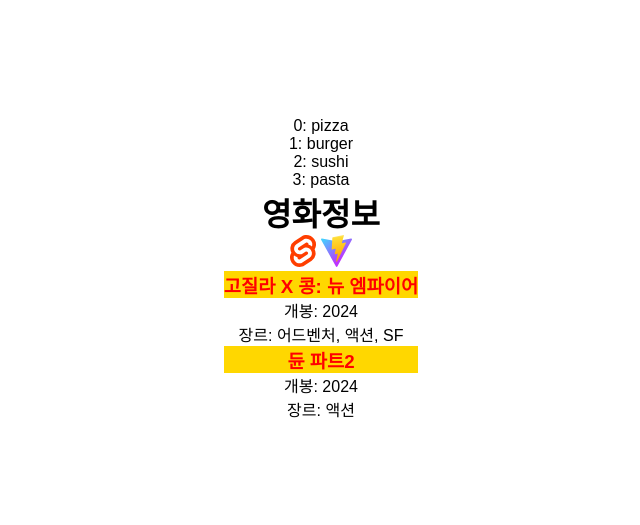
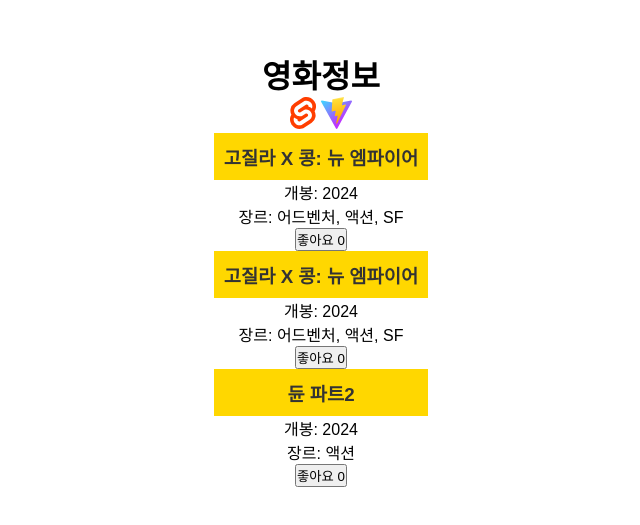
Before and after one commit to Woochang1132/svelte-practice-project, a Svelte app: page / in a window 1280 px wide. Shown: the part 131-656 px from the top of the page, without its empty margins (319-959 px from the left). Built offline with nearby package versions, Linux system fonts and the light colour scheme.

Commit message:
[svelte] > 이벤트 기능으로 좋아요 버튼 구성하기 [1/2] 완료료

```diff
--- a/src/App.svelte
+++ b/src/App.svelte
@@ -1,11 +1,11 @@
 <script>
   import logo1 from './assets/svelte.svg'
-  let title = '영화제목2'
-  let year = 2024
-  let category = '액션'
-  let textRed = "color: red;"
-
   const datas = [
+    {
+      title: '고질라 X 콩: 뉴 엠파이어',
+      year: 2024,
+      category: '어드벤처, 액션, SF'
+    },
     {
       title: '고질라 X 콩: 뉴 엠파이어',
       year: 2024,
@@ -16,23 +16,24 @@
       year: 2024,
       category: '액션'
     },
-  ]
+  ];
+  let likeCount = 0;
+  const handleLike = () => {
+    likeCount += 1;
+  }
 
-  const foods = ['pizza', 'burger', 'sushi', 'pasta'];
 </script>
 
 <main>
-  {#each foods as food, i}
-    <p>{i}: {food}</p>
-  {/each}
   <h1>영화정보</h1>
   <img src={logo1} alt="">
   <img src="/vite.svg" alt="">
   {#each datas as data}
   <div>
-    <h3 class="bg-yellow" style={textRed}>{data.title}</h3>
+    <h3 class="bg-yellow">{data.title}</h3>
     <p>개봉: {data.year}</p>
     <p>장르: {data.category}</p>
+    <button on:click={handleLike}>좋아요 {likeCount}</button>
   </div>
   {/each}
 
@@ -41,5 +42,7 @@
 <style>
 .bg-yellow{
   background: gold;
+  padding: 10px;
+  color: #333;
 }
 </style>
```
